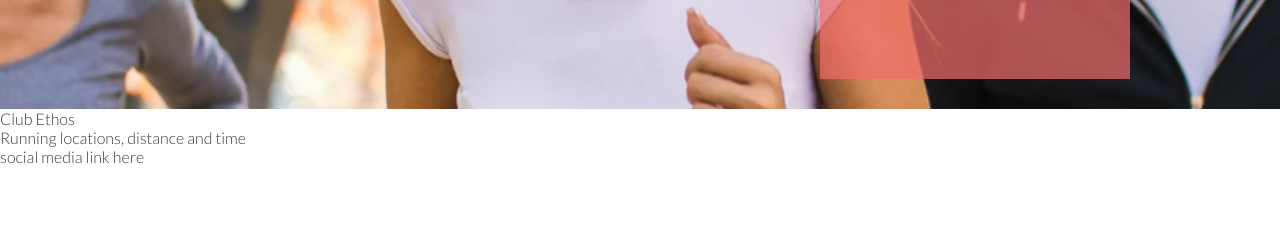
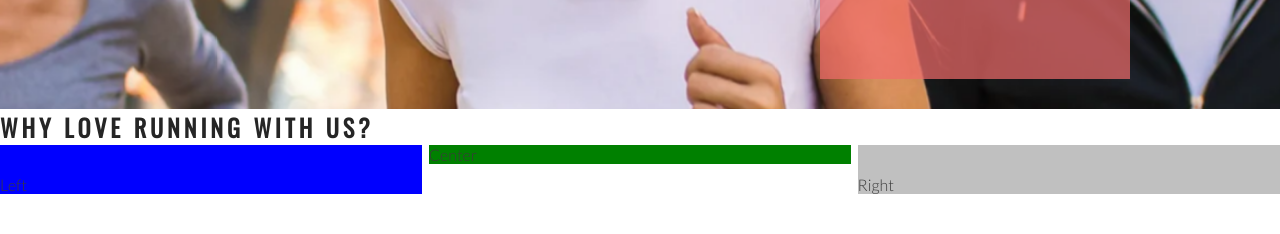
Before and after one commit to funkybeppe/love-running, a plain HTML site: page index.html in a window 1280 px wide. Shown: the part 566-800 px from the top of the page. Drawn offline with nearby package versions, Linux system fonts and the light colour scheme.

Commit message:
add club ethos main structure

```diff
--- a/assets/css/style.css
+++ b/assets/css/style.css
@@ -112,3 +112,29 @@ animation-fill-mode: forwards;
     right: 150px;
     position: absolute;
 }
+
+/* club ethos */
+
+#club-ethos{
+    height: 600px;
+}
+
+#left-about{
+    padding-top: 30px;
+    float: left;
+    width: 33%;
+    background-color: blue;
+}
+
+#right-about{
+    padding-top: 30px;
+    float: right;
+    width: 33%;
+    background-color: silver;
+}
+
+#center-about{
+    width: 33%;
+    margin: 0 auto;
+    background-color: green;
+}
--- a/index.html
+++ b/index.html
@@ -37,8 +37,11 @@
             <h3>Dublin Docklands & Phoenix Park</h3>
         </div>
     </section>
-    <section>
-        Club Ethos
+    <section id="club-ethos">
+        <h1>Why Love Running With Us?</h1>
+        <div id="left-about">Left</div>
+        <div id="right-about">Right</div>
+        <div id="center-about">Center</div>
     </section>
     <section>
         Running locations, distance and time
```
